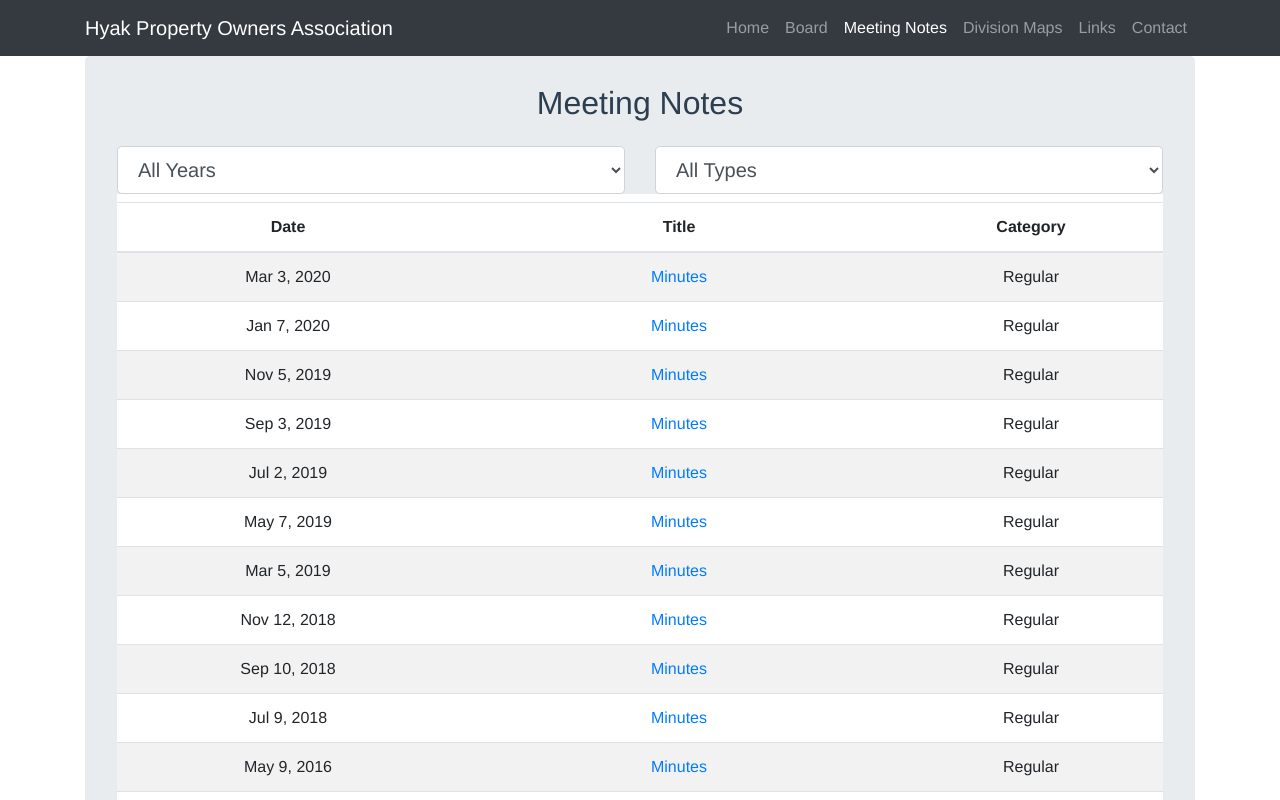
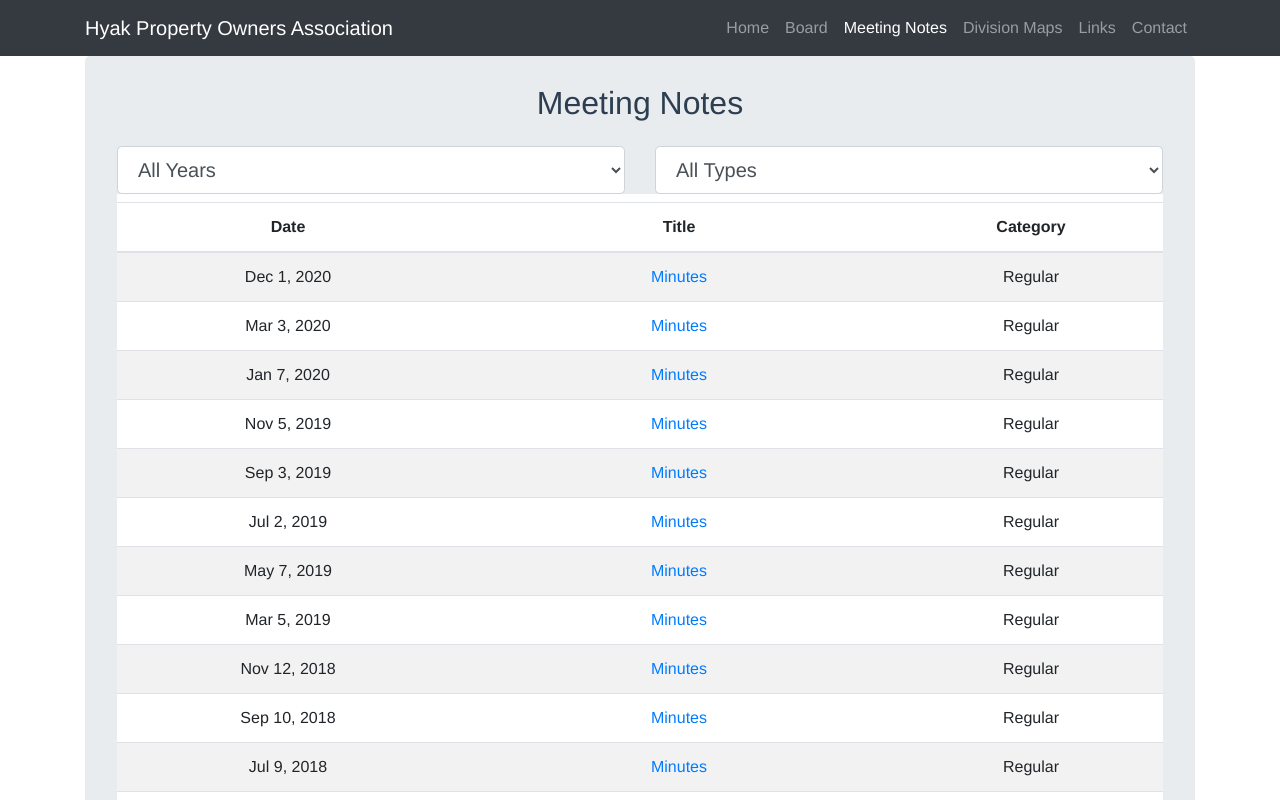
Before and after one commit to TheGauntt/hyak.life, a Vue app: page /meeting_notes in a window 1280 px wide. Shown: the top 800 px of the page. Built offline with nearby package versions, Linux system fonts and the light colour scheme; what vue-toasted would draw is missing.

Commit message:
3:10 To Yuma

```diff
--- a/src/data/meetingNotes.ts
+++ b/src/data/meetingNotes.ts
@@ -15,7 +15,13 @@ export interface IMeeting {
  */
 const entriesFor2020: IMeeting[] = [
   {
-	date: "2020-03-03",
+    date: "2020-12-01",
+    category: "regular",
+    title: "Minutes",
+    filename: "12-01-20 minutes.pdf",
+  },
+  {
+    date: "2020-03-03",
     category: "regular",
     title: "Minutes",
     filename: "03-03-20 minutes.pdf",
```
Also changed, not shown: 1 other file (tests, documents, lock files or other folders).
